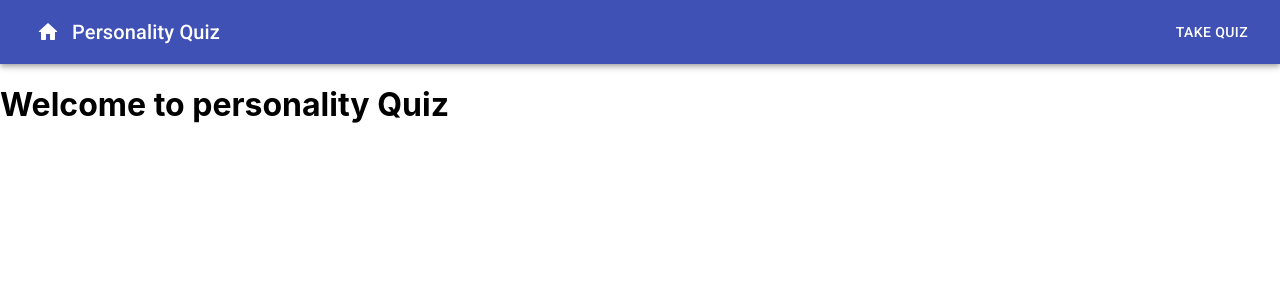
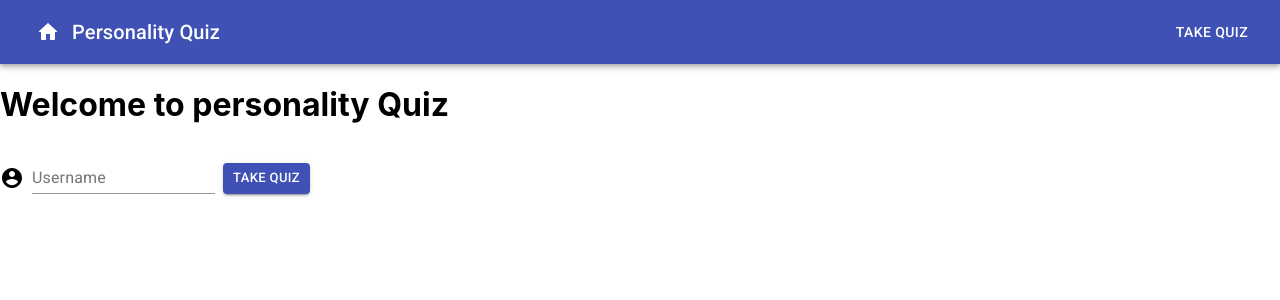
Before and after one commit to Rusman313/WWC-Capstone, a React (Create React App) app in the folder frontend/: page / in a window 1280 px wide. Shown: the top 300 px of the page. Built offline with nearby package versions, Linux system fonts and the light colour scheme; the HTML template or start-up script is replaced by a standard one.

Commit message:
username form

```diff
--- a/frontend/package.json
+++ b/frontend/package.json
@@ -5,6 +5,7 @@
   "dependencies": {
     "@material-ui/core": "^4.11.0",
     "@material-ui/icons": "^4.9.1",
+    "@material-ui/styles": "^4.10.0",
     "@testing-library/jest-dom": "^4.2.4",
     "@testing-library/react": "^9.5.0",
     "@testing-library/user-event": "^7.2.1",
--- /dev/null
+++ b/frontend/src/components/UserComponent.js
@@ -0,0 +1,32 @@
+import React, { Component } from "react";
+import UserService from "../services/UserService";
+import { Grid, TextField, Button } from "@material-ui/core";
+import { AccountCircleRounded } from "@material-ui/icons";
+
+class UserComponent extends Component {
+  state = {};
+
+  render() {
+    return (
+      <div>
+        <div>
+          <Grid container spacing={1} alignItems="flex-end">
+            <Grid item>
+              <AccountCircleRounded />
+            </Grid>
+            <Grid item>
+              <TextField id="input-with-icon-grid" label="Username" />
+            </Grid>
+            <Grid item>
+              <Button variant="contained" color="primary" size="small">
+                Take Quiz
+              </Button>
+            </Grid>
+          </Grid>
+        </div>
+      </div>
+    );
+  }
+}
+
+export default UserComponent;
--- a/frontend/src/pages/Home.js
+++ b/frontend/src/pages/Home.js
@@ -1,5 +1,6 @@
 import React, { Component } from "react";
 import AppNav from "../components/AppNav";
+import UserComponent from "../components/UserComponent";
 class Home extends Component {
   state = {};
   render() {
@@ -7,6 +8,7 @@ class Home extends Component {
       <div>
         <AppNav />
         <h1>Welcome to personality Quiz</h1>
+        <UserComponent />
       </div>
     );
   }
```
Also changed, not shown: frontend/src/services/UserService.js (added).
